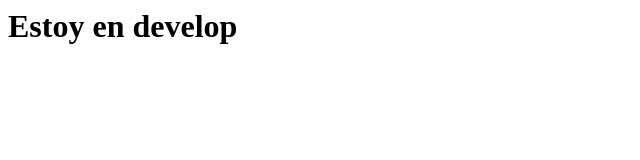
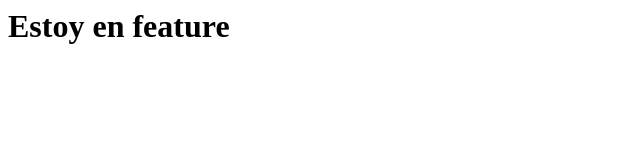
Before and after one commit to elenamm12/Quiz-1, a plain HTML site: page index.html in a window 1280 px wide. Shown: the full height of the page, 0-640 px from the left. Drawn offline with Linux system fonts and the light colour scheme.

Commit message:
commit feature

```diff
--- a/index.html
+++ b/index.html
@@ -6,6 +6,6 @@
     <title>Document</title>
 </head>
 <body>
-    <h1>Estoy en develop</h1>
+    <h1>Estoy en feature</h1>
 </body>
 </html>
```
